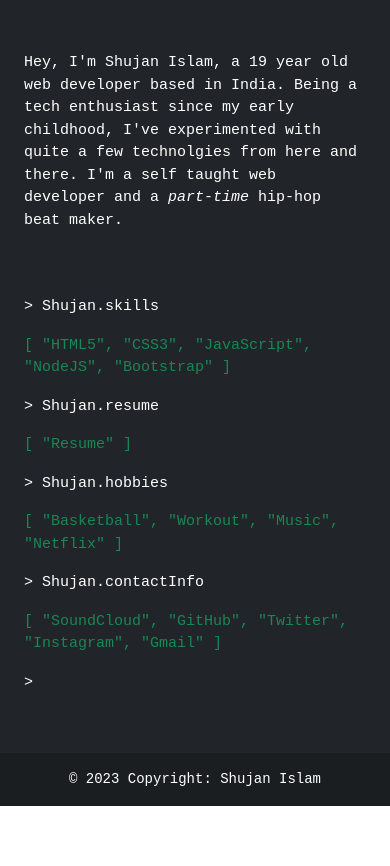
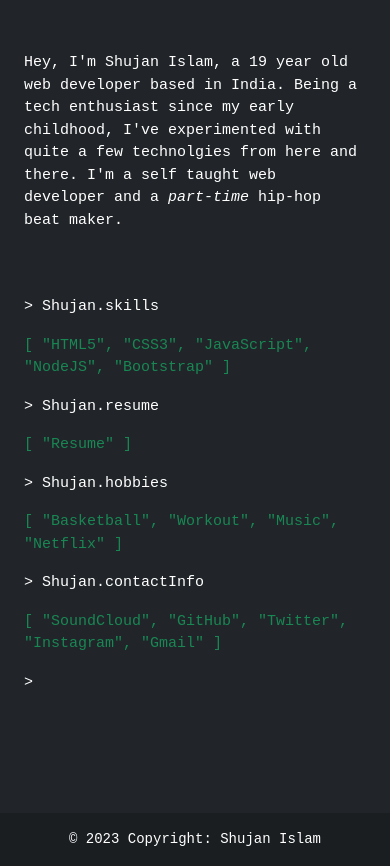
Before and after one commit to shujanislam/shujanislam.github.io, a plain HTML site: page index.html in a window 390 px wide. Shown: the part 95-961 px from the top of the page. Before the commit the page ends 901 px from the top, so only its background shows below. Drawn offline with nearby package versions, Linux system fonts and the light colour scheme.

Commit message:
Update style.css

```diff
--- a/style.css
+++ b/style.css
@@ -24,7 +24,7 @@ nav{
 	}
 }
 .home{
-	height: 720px;
+	height: 780px;
 }
 #name{
 	font-family: "Roboto Mono", monospace;
@@ -39,7 +39,7 @@ footer{
 		   font-size: 34px;
 	}
 	.home{
-		  height: 800px;
+		  height: 860px;
 		  font-size: 15px;
 	}
 	footer{
```
